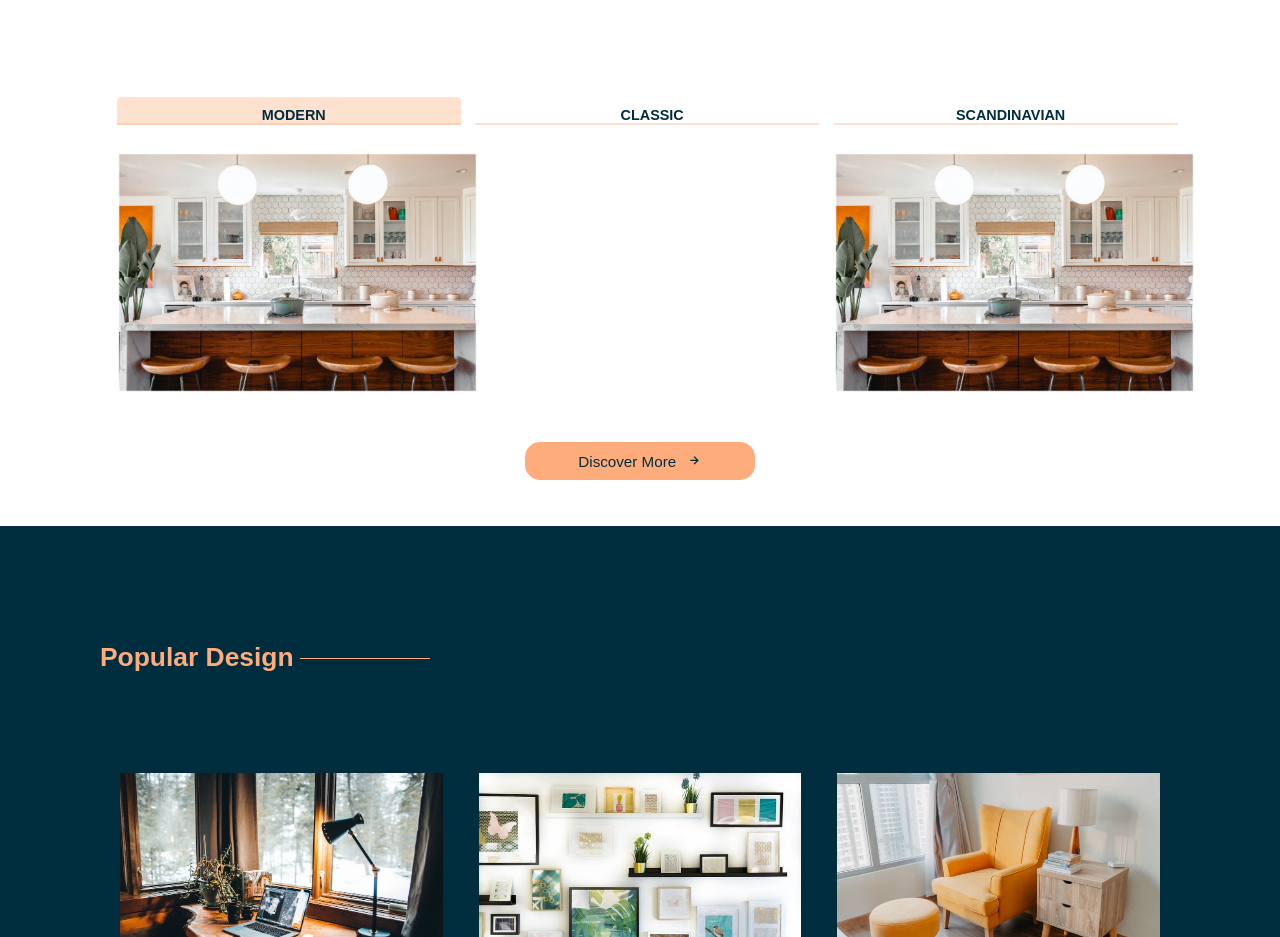
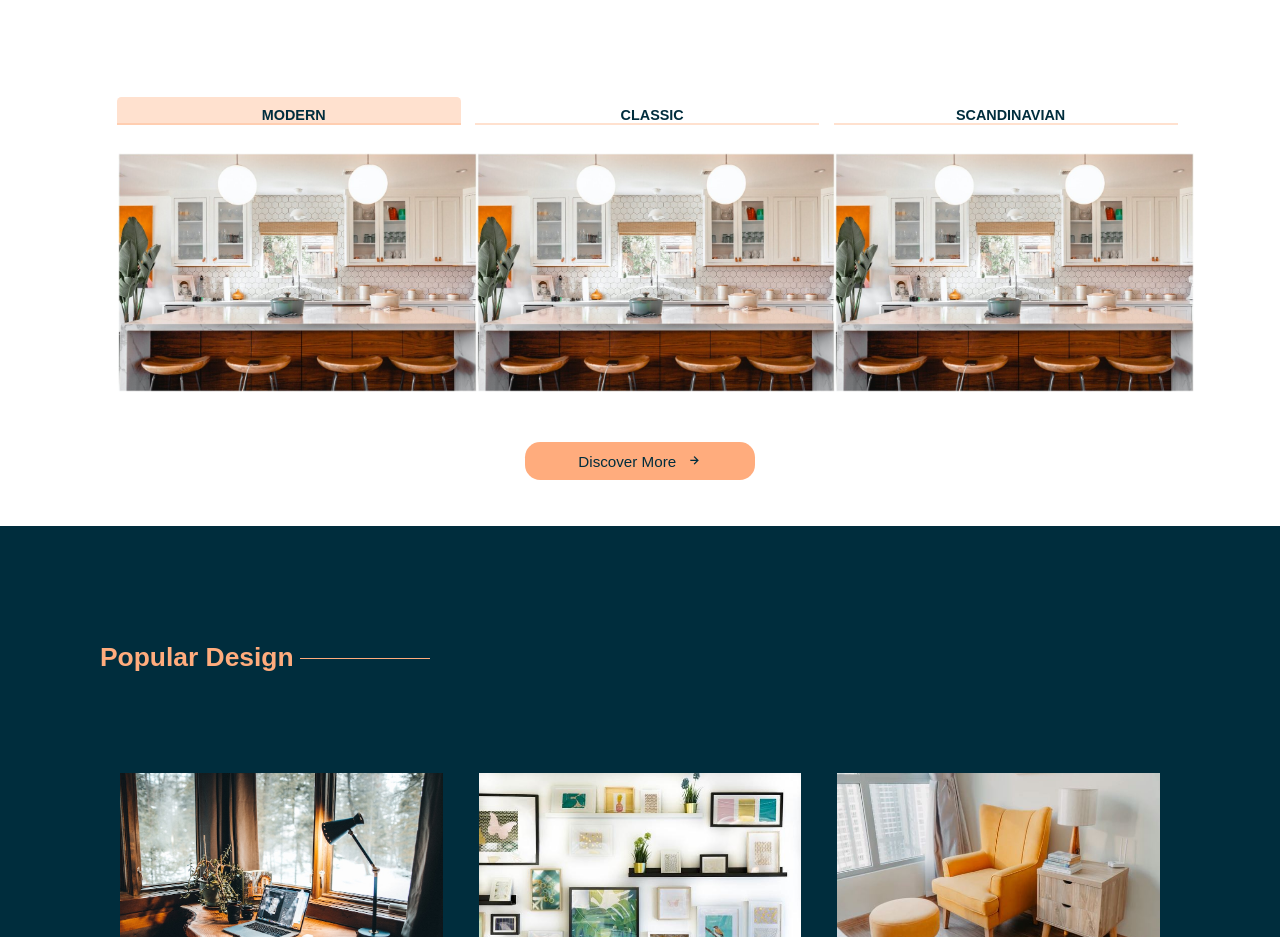
Before and after one commit to Sonia-Uwamahoro/Web-Development-Assignment-4, a plain HTML site: page index.html in a window 1280 px wide. Shown: the part 960-1897 px from the top of the page. Drawn offline with nearby package versions, Linux system fonts and the light colour scheme; a web font is replaced by a local one.

Commit message:
changed image

```diff
--- a/index.html
+++ b/index.html
@@ -111,7 +111,7 @@
 
         <div class="classic">
             <h2>classic</h2>
-            <img src="images/image2.png" alt="">
+            <img src="images/image2.jpg" alt="">
         </div>
 
         <div class="scandinavian">
```
